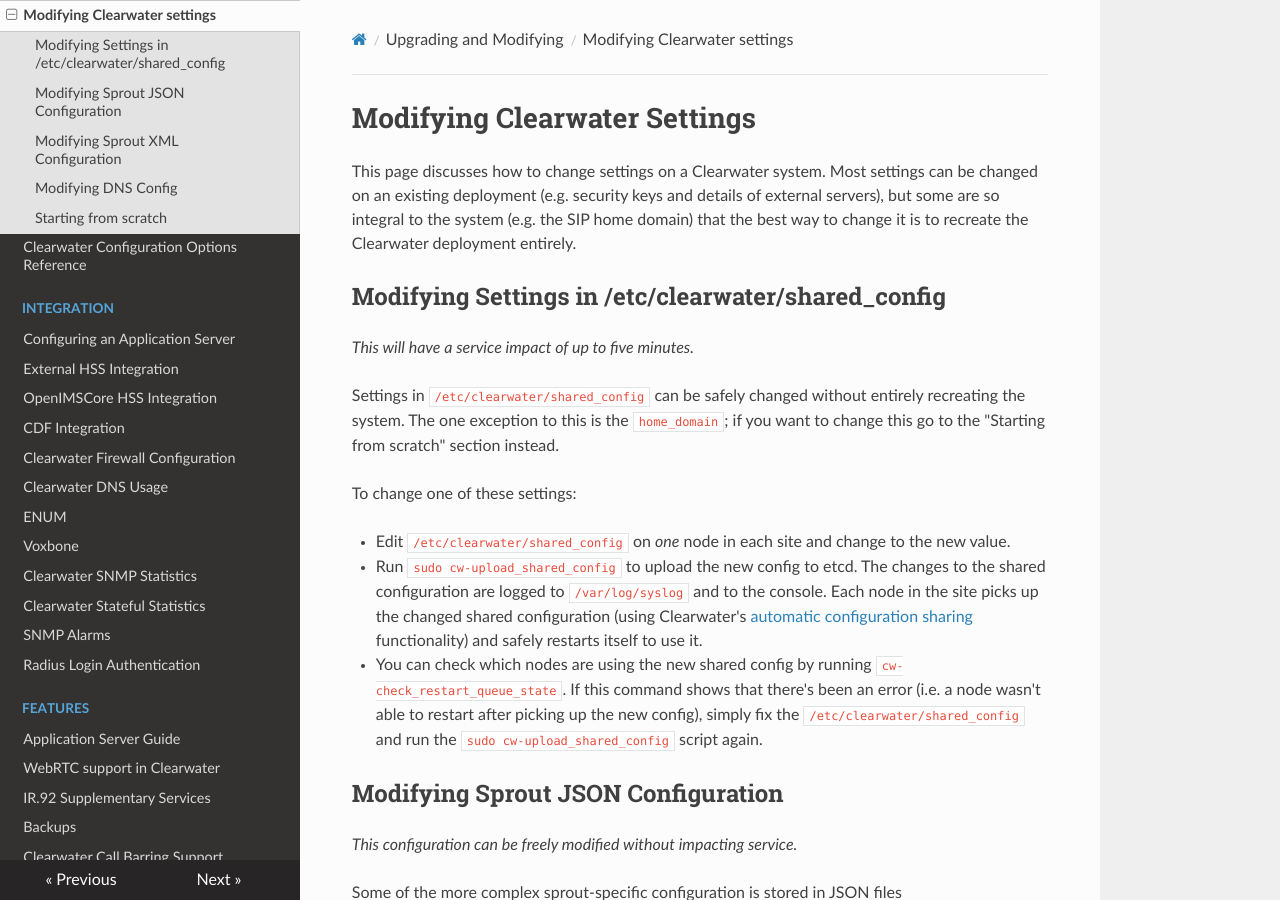
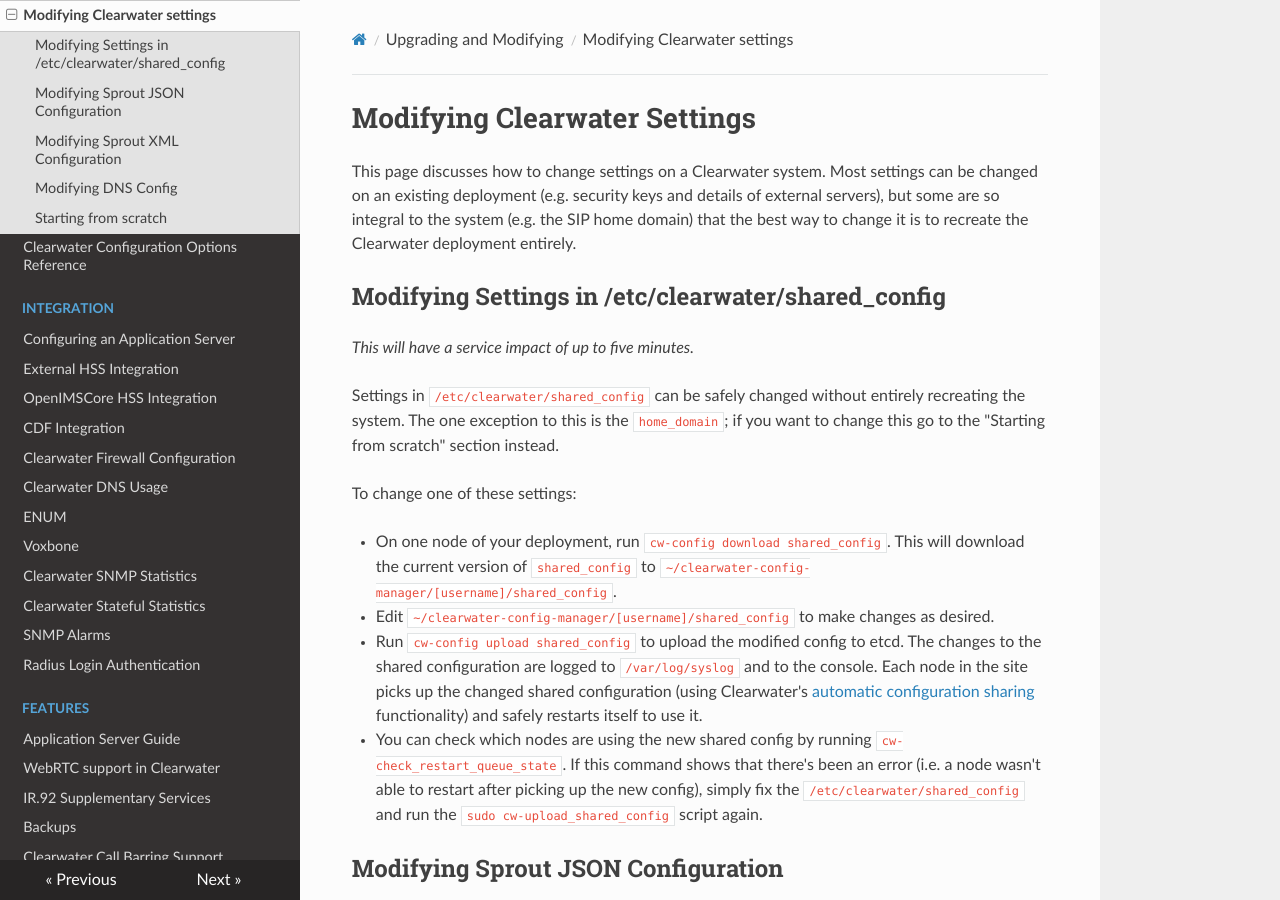
Before and after one commit to Metaswitch/clearwater-readthedocs, an MkDocs documentation site: the page built from docs/Modifying_Clearwater_settings.md, in a window 1280 px wide and 900 px high. Built offline with MkDocs 1.6.1, drawn with Linux system fonts in a browser that asks for light colours; nearby versions of some CDN libraries; old or Windows-style settings are respelled for this version of MkDocs.

Commit message:
Making changes to how we upload shared config
Changing the docs to reflect the changes we're making to `upload_shared_config`.

```diff
--- a/docs/Modifying_Clearwater_settings.md
+++ b/docs/Modifying_Clearwater_settings.md
@@ -10,8 +10,9 @@ Settings in `/etc/clearwater/shared_config` can be safely changed without entire
 
 To change one of these settings:
 
-*   Edit `/etc/clearwater/shared_config` on *one* node in each site and change to the new value.
-*   Run `sudo cw-upload_shared_config` to upload the new config to etcd. The changes to the shared configuration are logged to `/var/log/syslog` and to the console. Each node in the site picks up the changed shared configuration (using Clearwater's [automatic configuration sharing](Automatic_Clustering_Config_Sharing.md) functionality) and safely restarts itself to use it.
+*   On one node of your deployment, run `cw-config download shared_config`. This will download the current version of `shared_config` to `~/clearwater-config-manager/[username]/shared_config`.
+*   Edit `~/clearwater-config-manager/[username]/shared_config` to make changes as desired.
+*   Run `cw-config upload shared_config` to upload the modified config to etcd. The changes to the shared configuration are logged to `/var/log/syslog` and to the console. Each node in the site picks up the changed shared configuration (using Clearwater's [automatic configuration sharing](Automatic_Clustering_Config_Sharing.md) functionality) and safely restarts itself to use it.
 *   You can check which nodes are using the new shared config by running `cw-check_restart_queue_state`. If this command shows that there's been an error (i.e. a node wasn't able to restart after picking up the new config), simply fix the `/etc/clearwater/shared_config` and run the `sudo cw-upload_shared_config` script again.
 
 ## Modifying Sprout JSON Configuration
```
